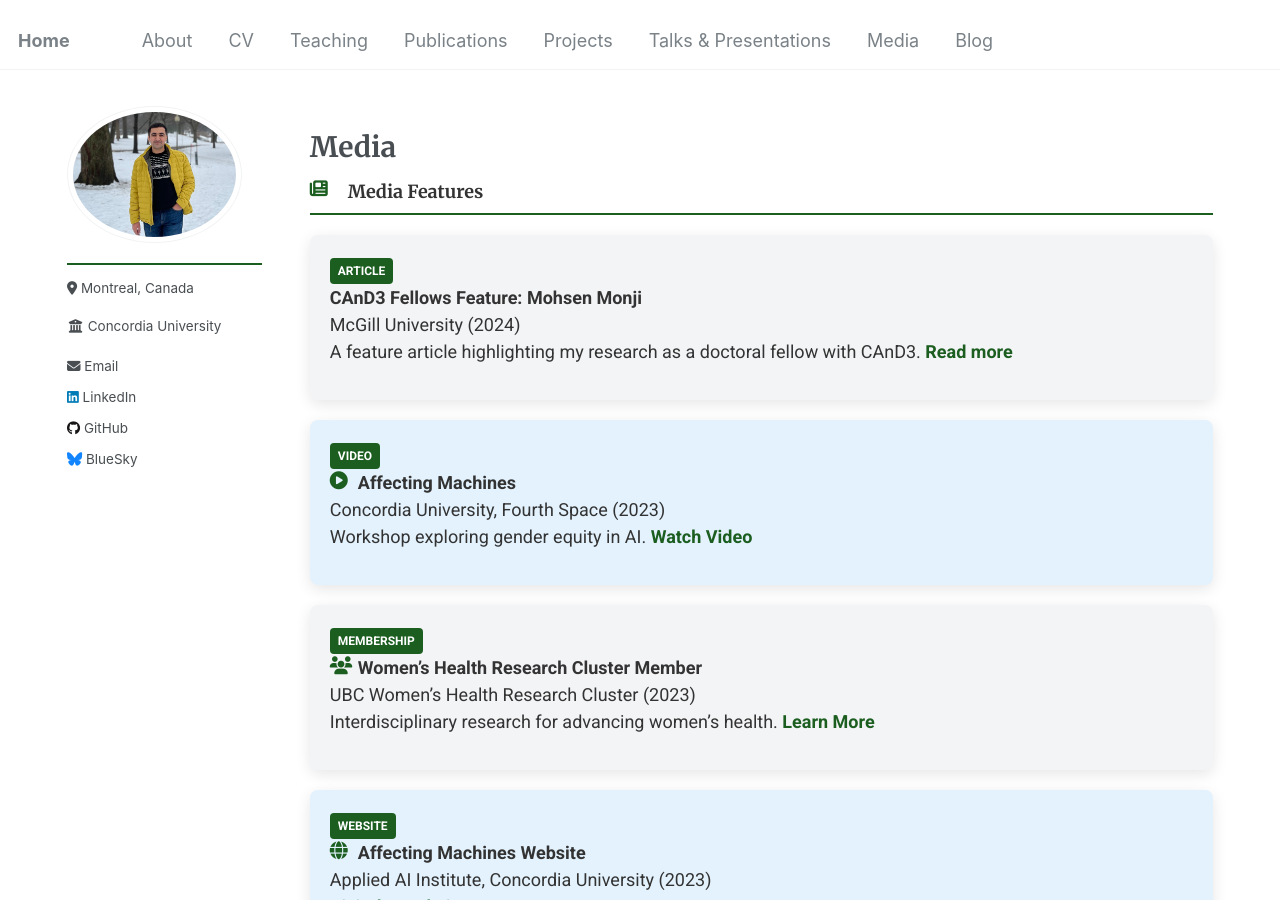
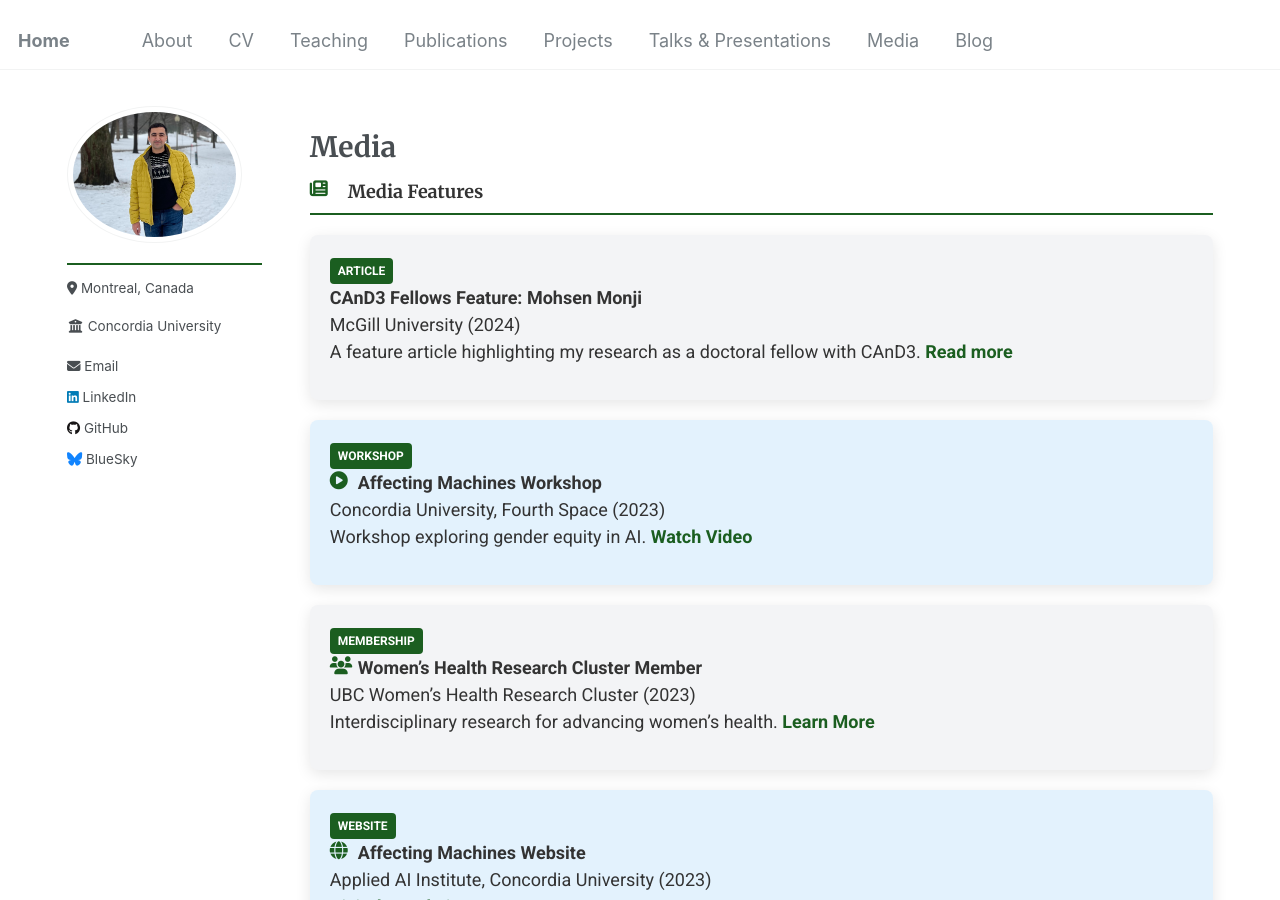
Before and after one commit to Mohsnmonji/mohsnmonji.github.io, a Jekyll site: the page built from _pages/media.md, in a window 1280 px wide and 900 px high. Built offline with Jekyll 4.4.1, drawn with Linux system fonts in a browser that asks for light colours.

Commit message:
Update media.md

```diff
--- a/_pages/media.md
+++ b/_pages/media.md
@@ -103,10 +103,10 @@ author_profile: true
 
   <!-- YouTube Card -->
   <div class="media-card">
-    <span class="tag">Video</span>
+    <span class="tag">Workshop</span>
     <ul>
       <li>
-        <strong><i class="fas fa-play-circle icon"></i>Affecting Machines </strong> <br>
+        <strong><i class="fas fa-play-circle icon"></i>Affecting Machines Workshop </strong> <br>
         <span>Concordia University, Fourth Space (2023)</span><br>
         Workshop exploring gender equity in AI.
         <a href="https://www.youtube.com/watch?v=8aWb-GaUFUI" target="_blank">Watch Video</a>
```
